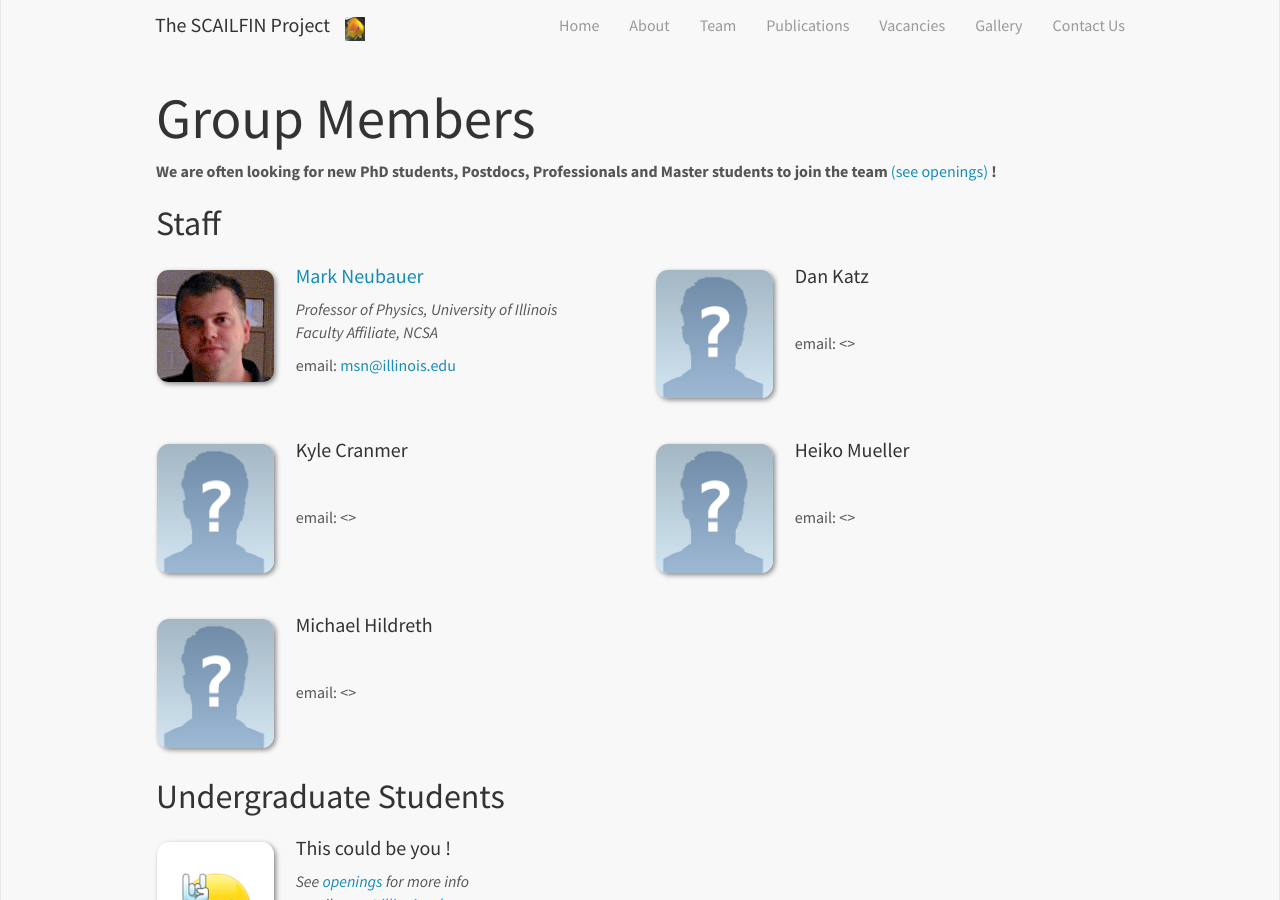
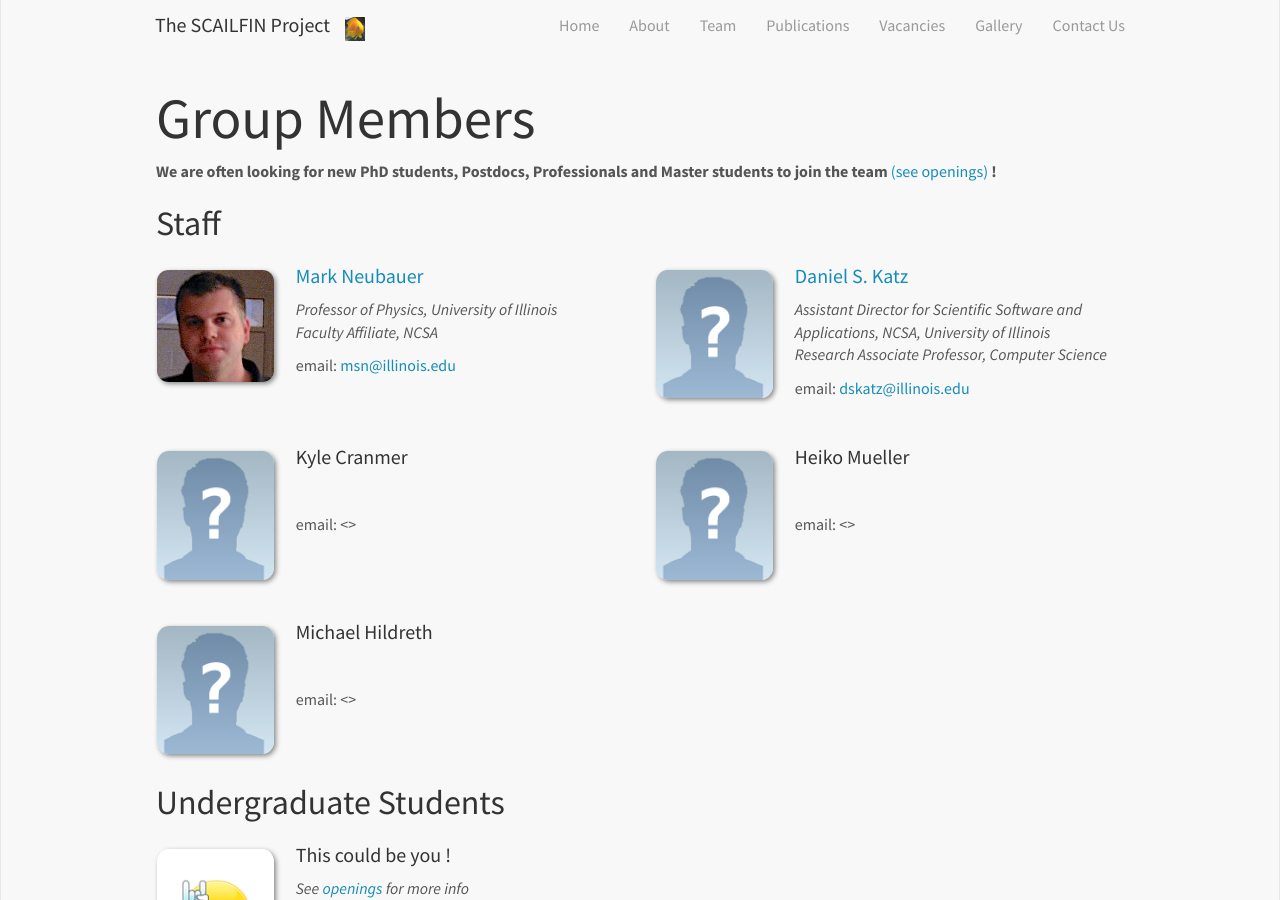
Before and after one commit to scailfin/scailfin.github.io, a Jekyll site: the page built from _pages/team.md, in a window 1280 px wide. Built offline with Jekyll 4.4.1, drawn with Linux system fonts in a browser that asks for light colours; nearby versions of some CDN libraries.

Commit message:
Update team_members.yml

```diff
--- a/_data/team_members.yml
+++ b/_data/team_members.yml
@@ -9,14 +9,14 @@
   addinfo4:
   addinfo5:
 
-- name: Dan Katz
+- name: <a href="https://avatars2.githubusercontent.com/u/2913845">Daniel S. Katz</a>
   photo: unknown.png
-  info:
-  email:
+  info: Assistant Director for Scientific Software and Applications, NCSA, University of Illinois
+  email: dskatz@illinois.edu
   number_addinfo: 1
-  addinfo1:
-  addinfo2:
-  addinfo3:
+  addinfo1: Research Associate Professor, Computer Science
+  addinfo2: Research Associate Professor, Electrical and Computer Engineering
+  addinfo3: Research Associate Professor, School of Information Sciences
   addinfo4:
   addinfo5:
 
```
